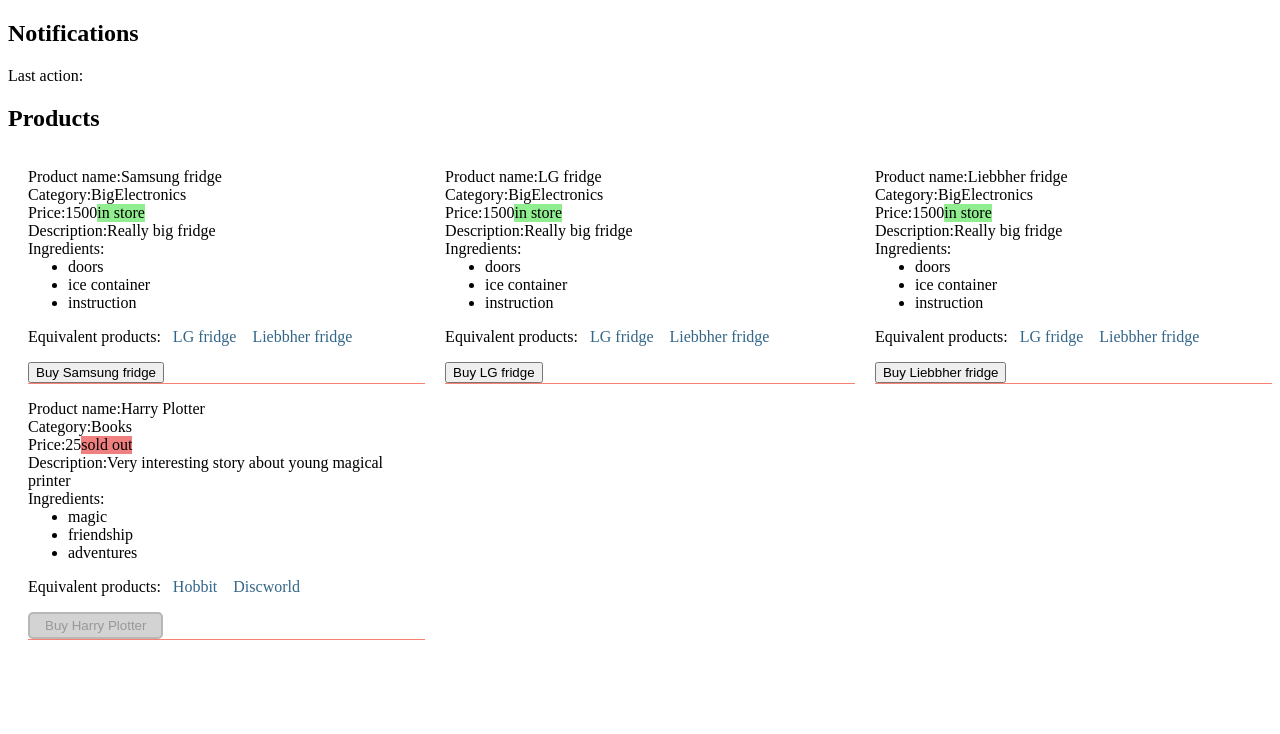
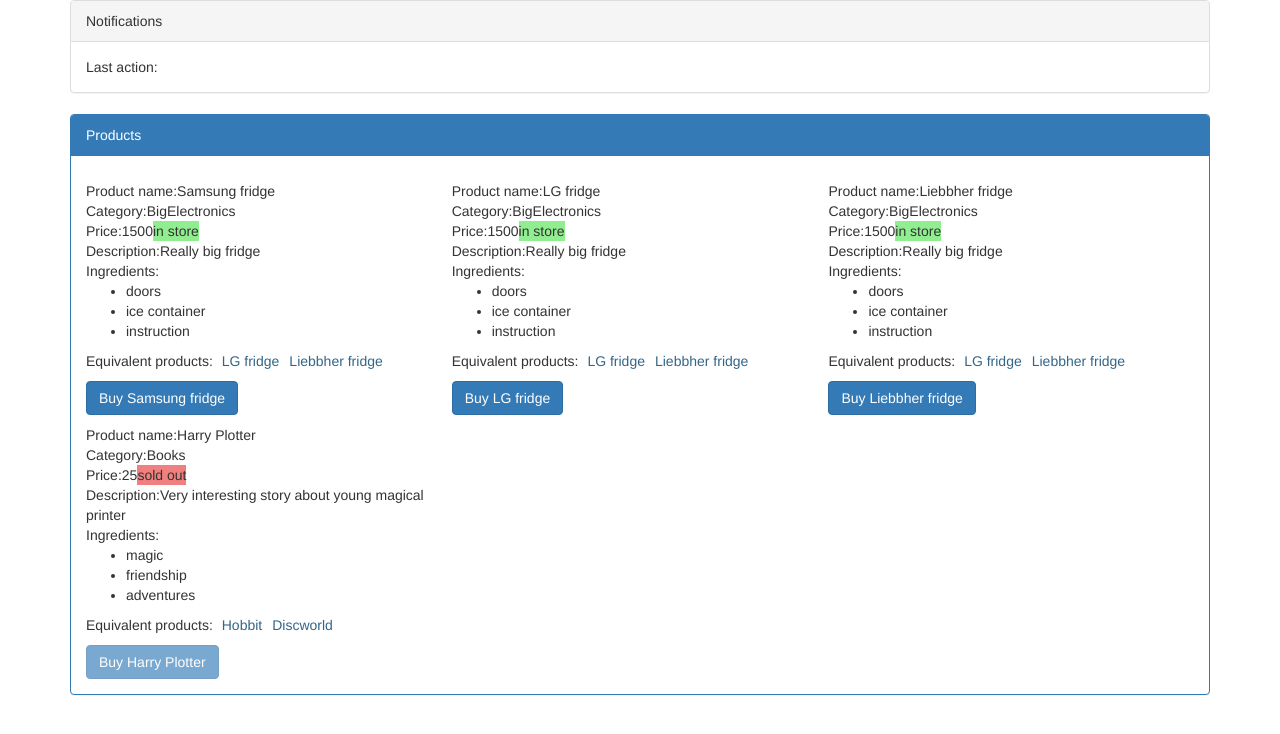
Before and after one commit to nwgquqnu/vz-angular-5, an Angular app: page / in a window 1280 px wide. Shown: the top 734 px of the page. Built offline with nearby package versions, Linux system fonts and the light colour scheme.

Commit message:
moved to bootstrap css

```diff
--- a/src/app/app.component.html
+++ b/src/app/app.component.html
@@ -1,4 +1,6 @@
 
-<app-cart-notification></app-cart-notification>
-<app-cart-list></app-cart-list>
-<app-product-list></app-product-list>
+<div class="container">
+    <div class="row"><div class="col-md-12"><app-cart-notification></app-cart-notification></div></div>
+    <div class="row"><div class="col-md-12"><app-cart-list></app-cart-list></div></div>
+    <div class="row"><div class="col-md-12"><app-product-list></app-product-list></div></div>
+</div>
--- a/src/app/cart/cart-item/cart-item.component.css
+++ b/src/app/cart/cart-item/cart-item.component.css
@@ -8,5 +8,15 @@
 }
 
 input[type='number'] {
-    width: 2rem;
+    width: 7rem;
 }
+
+:host {
+    display: grid;
+    grid-template-columns: auto 10% 15%;
+    grid-template-rows: auto;
+}
+
+.grid-item {
+    align-self: center;
+}
--- a/src/app/cart/cart-item/cart-item.component.html
+++ b/src/app/cart/cart-item/cart-item.component.html
@@ -1,3 +1,7 @@
-<span>{{item.product.name}}</span>
-<input type="number" [value]="item.quantity" min="1" (input)="onQuantityChanged($event)" />
-<button (click)="onRemoveFromCart()">Remove from cart</button>
+<div class="grid-item">{{item.product.name}}</div>
+<div class="grid-item">
+    <input class="form-control" type="number" [value]="item.quantity" min="1" (input)="onQuantityChanged($event)" />
+</div>
+<div class="grid-item">
+    <button class="btn btn-default btn-sm" (click)="onRemoveFromCart()">Remove from cart</button>
+</div>
--- a/src/app/cart/cart-list/cart-list.component.html
+++ b/src/app/cart/cart-list/cart-list.component.html
@@ -1,6 +1,9 @@
-<ng-container *ngIf="isSomethingInCart">
-  <h2>Cart</h2>
-  <button (click)="onRemoveAll()">Clear</button>
+<div *ngIf="isSomethingInCart" class="panel panel-primary">
+  <div class="panel-heading">
+    Cart
+  </div>
+  <div class="panel-body">
+    <button class="btn btn-warning btn-sm" (click)="onRemoveAll()">Clear</button>
     <div>
       <div *ngFor="let item of cartItems">
         <app-cart-item [item]="item" (itemDeleted)="onRemoveFromCart(item)" (itemCountChanged)="onItemCountChanged($event)"></app-cart-item>
@@ -12,4 +15,5 @@
     <div>
       Sum to pay: {{totalSum | currency:USD:symbol}}
     </div>
-</ng-container>
+  </div>
+</div>
--- a/src/app/product/product-list/product-list.component.css
+++ b/src/app/product/product-list/product-list.component.css
@@ -4,15 +4,3 @@
     grid-template-rows: auto;
 
 }
-
-.product-list > div {
-    margin-left: 20px;
-    border-bottom: 1px solid salmon;
-}
-
-.sold-out {
-    background-color: lightgrey;
-    border-radius: 5px;
-    border-style: solid;
-    padding: 4px 15px;
-}
--- a/src/app/product/product-list/product-list.component.html
+++ b/src/app/product/product-list/product-list.component.html
@@ -1,7 +1,13 @@
-<h2>Products</h2>
-<div class="product-list">
-  <div *ngFor="let product of products">
-    <app-product [product]="product"></app-product>
-    <button [ngClass]="{'sold-out': !product.isAvailable}" [disabled]="!product.isAvailable" (click)="onBuy(product)">Buy {{product.name}}</button>
+<div class="panel panel-primary">
+  <div class="panel-heading">
+      Products
+  </div>
+  <div class="panel-body">
+    <div class="product-list">
+      <div *ngFor="let product of products">
+        <app-product [product]="product"></app-product>
+        <button class="btn btn-primary" [ngClass]="{'sold-out': !product.isAvailable}" [disabled]="!product.isAvailable" (click)="onBuy(product)">Buy {{product.name}}</button>
+      </div>
+    </div>
   </div>
 </div>
--- a/src/app/shared/notification/notification.component.html
+++ b/src/app/shared/notification/notification.component.html
@@ -1,4 +1,8 @@
-<h2>Notifications</h2>
-<div class="last-notification">
-  Last action: <ng-content></ng-content>
+<div class="panel panel-default">
+  <div class="panel-heading">Notifications</div>
+  <div class="panel-body">
+      <div class="last-notification">
+          Last action: <ng-content></ng-content>
+        </div>
+  </div>
 </div>
--- a/src/index.html
+++ b/src/index.html
@@ -9,6 +9,6 @@
   <link rel="icon" type="image/x-icon" href="favicon.ico">
 </head>
 <body>
-  <app-root></app-root>
+  <app-root>Loading...</app-root>
 </body>
 </html>
```
Also changed, not shown: package.json (+25 -24 lines), .angular-cli.json, 2 other files (tests, documents, lock files or other folders). Lines whose indentation alone changed are shown as unchanged.
